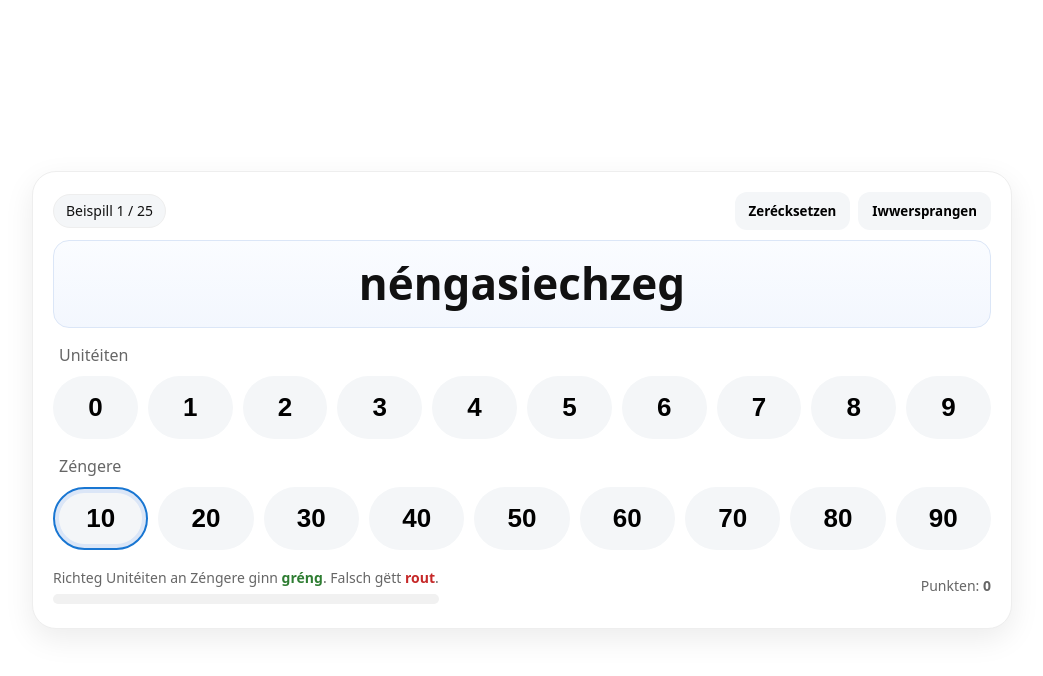
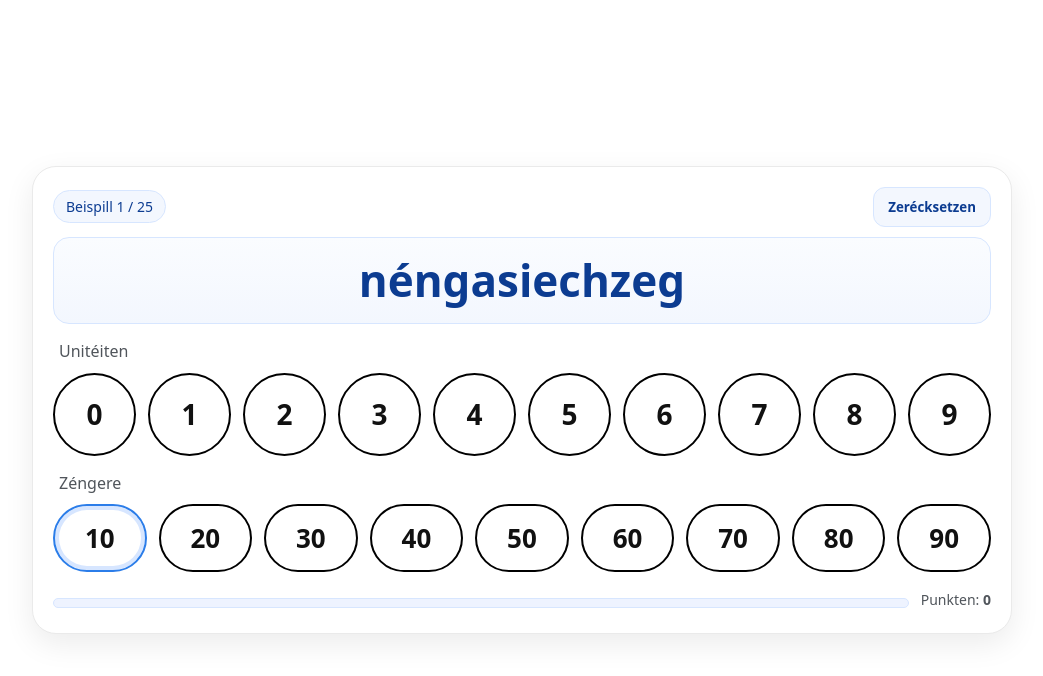
Before and after one commit to albrechtclaire1007/p3zuelen, a plain HTML site: page index.html in a window 1280 px wide. Both pictures are taken after a click on the button "10". Shown: the whole page, without its empty margins (118-1161 px from the left). Drawn offline with Linux system fonts and the light colour scheme; a web font is replaced by a local one.

Commit message:
Update index.html

```diff
--- a/index.html
+++ b/index.html
@@ -3,7 +3,7 @@
 <head>
   <meta charset="UTF-8" />
   <meta name="viewport" content="width=device-width, initial-scale=1.0"/>
-  <title>Zuelen 20–99 (P3) – Unitéiten & Zéngern</title>
+  <title>Zuelen 20–99 (P3) – Unitéiten & Zéngere</title>
   <style>
     @font-face {
       font-family: 'Schoulschrëft';
@@ -14,14 +14,19 @@
 
     :root{
       --bg:#ffffff;
-      --ink:#111;
-      --muted:#666;
+      --ink:#111111;
+      --muted:#50555b;
+
+      /* 👉 P3 blue (adjust if you have a specific hex) */
+      --accent:#2b7de9;
+      --ring:#d7e6ff;
+
       --ok:#2e7d32;
       --bad:#c62828;
-      --accent:#1976d2;
-      --tile:#f4f6f8;
-      --tileHover:#e9eef3;
-      --ring:#dbe6f7;
+
+      --tile:#ffffff;
+      --tileHover:#f6f8fb;
+      --border:#000000; /* black borders for chips */
     }
 
     *{box-sizing:border-box}
@@ -42,7 +47,7 @@
     .app{
       width:min(100%, 980px);
       background:#fff;
-      border:1px solid #eee;
+      border:1px solid #eaeaea;
       border-radius:24px;
       box-shadow:0 10px 30px rgba(0,0,0,.08);
       padding:20px 20px 24px;
@@ -59,18 +64,21 @@
     .badge{
       font-size:14px;
       padding:6px 12px;
-      background:var(--tile);
+      background:#f3f7fe;
       border-radius:999px;
-      border:1px solid #eee;
+      border:1px solid var(--ring);
+      color:#0c3c91;
     }
     .btn{
       border:none;
       border-radius:12px;
       padding:10px 14px;
-      background:var(--tile);
+      background:#f3f7fe;
+      color:#0c3c91;
       cursor:pointer;
       font-family:inherit;
       font-weight:700;
+      border:1px solid var(--ring);
     }
     .btn:hover{ background:var(--tileHover); }
 
@@ -83,11 +91,10 @@
       border-radius:16px;
       background:linear-gradient(180deg,#fafcff,#f3f7fe);
       border:1px solid var(--ring);
+      color:#0c3c91;
     }
 
-    .row{
-      margin:16px 0 6px;
-    }
+    .row{ margin:16px 0 6px; }
     .row .label{
       color:var(--muted);
       font-size:16px;
@@ -96,15 +103,15 @@
 
     .choices{
       display:grid;
-      gap:10px;
+      gap:12px;
     }
     /* Units: 10 circles across on wide screens, wrap nicely on small */
     .choices.units{
-      grid-template-columns: repeat(10, minmax(44px, 1fr));
+      grid-template-columns: repeat(10, minmax(52px, 1fr));
     }
     /* Tens: 9 pills */
     .choices.tens{
-      grid-template-columns: repeat(9, minmax(60px, 1fr));
+      grid-template-columns: repeat(9, minmax(68px, 1fr));
     }
 
     .chip{
@@ -114,39 +121,51 @@
       justify-content:center;
       user-select:none;
       cursor:pointer;
-      padding:14px 0;
-      font-size: clamp(18px, 2.8vw, 26px);
+      font-family:'Schoulschrëft', system-ui, Arial, sans-serif;
       font-weight:800;
       background:var(--tile);
-      transition: transform .06s ease, background .2s ease, border-color .2s ease, color .2s ease, box-shadow .2s ease;
-      border:2px solid transparent;
+      transition: transform .06s ease, background .15s ease, border-color .15s ease, color .15s ease, box-shadow .15s ease;
+      color: var(--ink);
+      /* default border is black */
+      border:2px solid var(--border);
     }
+    /* True circles with white interior & black border */
     .chip.circle{
-      border-radius:999px;
+      aspect-ratio: 1/1;
+      border-radius: 999px;
+      width: 100%;
+      min-width: 48px;
+      min-height: 48px;
+      font-size: clamp(18px, 2.8vw, 28px);
+      background:#ffffff; /* white interior */
     }
+    /* Tens: rounded pills, also white interior & black border */
     .chip.pill{
-      border-radius:999px;
-      padding:14px 10px;
+      border-radius: 999px;
+      padding: 14px 10px;
+      font-size: clamp(18px, 2.6vw, 26px);
+      background:#ffffff; /* white interior */
     }
+
     .chip:hover{
       background:var(--tileHover);
       transform:translateY(-1px);
     }
     .chip.selected{
-      border-color:var(--accent);
       box-shadow:0 0 0 4px var(--ring) inset;
+      border-color: var(--accent);
     }
     .chip.correct{
-      background: #e9f7ee;
-      border-color: var(--ok);
-      color: var(--ok);
-      box-shadow:0 0 0 4px rgba(46,125,50,.12) inset;
+      background: #2e7d32; /* green fill */
+      color: #ffffff;      /* white text for contrast */
+      border-color: var(--border);
+      box-shadow:none;
     }
     .chip.wrong{
-      background:#fdeaea;
-      border-color:var(--bad);
-      color:var(--bad);
-      box-shadow:0 0 0 4px rgba(198,40,40,.12) inset;
+      background:#c62828; /* red fill */
+      color:#ffffff;
+      border-color: var(--border);
+      box-shadow:none;
       animation: shake .18s linear 2;
     }
     @keyframes shake {
@@ -170,16 +189,17 @@
 
     .progress{
       height:10px;
-      background:#f1f1f1;
+      background:#eef3ff;
       border-radius:999px;
       overflow:hidden;
       margin-top:6px;
+      border:1px solid var(--ring);
     }
     .progress > i{
       display:block;
       height:100%;
       width:0%;
-      background: linear-gradient(90deg, #86b7ff, #1976d2);
+      background: linear-gradient(90deg, #86b7ff, var(--accent));
       transition: width .35s ease;
     }
 
@@ -190,6 +210,7 @@
     .done h2{
       margin:0 0 10px;
       font-size: clamp(28px, 4vw, 40px);
+      color:#0c3c91;
     }
     .done p{ margin:4px 0; }
   </style>
@@ -200,7 +221,7 @@
       <div class="badge" id="countBadge">Beispill 1 / 25</div>
       <div style="display:flex; gap:8px;">
         <button class="btn" id="resetBtn" title="Spill nei starten">Zerécksetzen</button>
-        <button class="btn" id="skipBtn" title="Nächst Beispill">Iwwersprangen</button>
+        <!-- Iwwersprangen removed as requested -->
       </div>
     </div>
 
@@ -217,8 +238,7 @@
     </div>
 
     <div class="footer">
-      <div>
-        <div>Richteg Unitéiten an Zéngere ginn <b style="color:var(--ok)">gréng</b>. Falsch gëtt <b style="color:var(--bad)">rout</b>.</div>
+      <div style="min-width:220px; flex:1;">
         <div class="progress" aria-hidden="true"><i id="bar"></i></div>
       </div>
       <div id="scoreText">Punkten: <b id="score">0</b></div>
@@ -235,13 +255,12 @@
   <script>
     // -------------------------
     // CONFIG: Edit examples here
-    // Each item: spelled-out word (Luxembourgish), the unit 0–9, and tens (10–90)
     // -------------------------
     const EXAMPLES = [
       { word: "néngasiechzeg", unit: 9, tens: 60 }, // your example
       { word: "dräiandrësseg", unit: 3, tens: 30 },
       { word: "véieravéierzeg", unit: 4, tens: 40 },
-      { word: "fënnefafofzeg", unit: 5, tens: 50 },
+      { word: "fënneffofzeg", unit: 5, tens: 50 },
       { word: "siwenasiwwenzeg", unit: 7, tens: 70 },
       { word: "achtanachtzeg", unit: 8, tens: 80 },
       { word: "eenanzwanzeg", unit: 1, tens: 20 },
@@ -274,12 +293,10 @@
     const tensEl   = document.getElementById('tens');
     const barEl    = document.getElementById('bar');
     const scoreEl  = document.getElementById('score');
-    const scoreTxt = document.getElementById('scoreText');
     const countBadge = document.getElementById('countBadge');
     const endScreen  = document.getElementById('endScreen');
     const finalScore = document.getElementById('finalScore');
     const resetBtn   = document.getElementById('resetBtn');
-    const skipBtn    = document.getElementById('skipBtn');
     const againBtn   = document.getElementById('againBtn');
 
     // -------------------------
@@ -302,14 +319,13 @@
     }
 
     function makeDeck(){
-      // Pick TOTAL unique examples; if EXAMPLES has > TOTAL, sample randomly
       const pool = [...EXAMPLES];
       shuffle(pool);
       return pool.slice(0, TOTAL);
     }
 
     function renderNumberRows(){
-      // Units 0–9 as circles
+      // Units 0–9 as true circles
       unitsEl.innerHTML = '';
       for(let u=0; u<=9; u++){
         const btn = document.createElement('button');
@@ -317,6 +333,7 @@
         btn.textContent = String(u);
         btn.setAttribute('data-unit', String(u));
         btn.addEventListener('click', onUnitClick);
+        btn.setAttribute('aria-label', `Unitéit ${u}`);
         unitsEl.appendChild(btn);
       }
       // Tens 10..90 as pills
@@ -327,6 +344,7 @@
         btn.textContent = String(t);
         btn.setAttribute('data-tens', String(t));
         btn.addEventListener('click', onTensClick);
+        btn.setAttribute('aria-label', `Zéngere ${t}`);
         tensEl.appendChild(btn);
       }
     }
@@ -354,7 +372,7 @@
 
     function flash(el, cls){
       el.classList.add(cls);
-      setTimeout(()=> el.classList.remove(cls), 300);
+      setTimeout(()=> el.classList.remove(cls), 250);
     }
 
     function onUnitClick(e){
@@ -362,7 +380,6 @@
       const el = e.currentTarget;
       if (lockedUnit) return;
 
-      // clear previous selection style
       [...unitsEl.children].forEach(btn => btn.classList.remove('selected'));
       el.classList.add('selected');
 
@@ -372,11 +389,11 @@
       const correct = deck[idx].unit;
       if (choice === correct){
         el.classList.remove('selected');
-        el.classList.add('correct'); // stay green
+        el.classList.add('correct'); // green fill
         lockedUnit = true;
         maybeAdvance();
       } else {
-        flash(el,'wrong'); // brief red
+        flash(el,'wrong'); // red fill flash
       }
     }
 
@@ -404,8 +421,7 @@
 
     function maybeAdvance(){
       if (lockedUnit && lockedTens){
-        // Only award a point when both are correct (one point per card)
-        score += 1;
+        score += 1; // one point per completed card
         updateHUD();
         setTimeout(()=>{
           idx += 1;
@@ -414,7 +430,7 @@
           } else {
             showCard();
           }
-        }, 450); // short pause before next
+        }, 420);
       }
     }
 
@@ -422,7 +438,6 @@
       wordEl.textContent = "—";
       endScreen.style.display = "block";
       finalScore.textContent = String(score);
-      // Dim choice rows
       [...unitsEl.children, ...tensEl.children].forEach(b=>{
         b.disabled = true;
         b.style.opacity = .5;
@@ -432,9 +447,8 @@
       countBadge.textContent = `Fäerdeg / ${TOTAL}`;
     }
 
-    function reset(enableSameOrder=false){
+    function reset(){
       endScreen.style.display = "none";
-      // re-enable buttons
       [...unitsEl.children, ...tensEl.children].forEach(b=>{
         b.disabled = false;
         b.style.opacity = 1;
@@ -442,25 +456,17 @@
       });
       score = 0;
       idx = 0;
-      deck = enableSameOrder && deck.length ? [...deck] : makeDeck();
+      deck = makeDeck();
       showCard();
     }
 
     // Controls
-    resetBtn.addEventListener('click', ()=> reset(false));
-    skipBtn.addEventListener('click', ()=>{
-      if (idx < TOTAL-1){
-        idx += 1;
-        showCard();
-      } else {
-        finish();
-      }
-    });
-    againBtn?.addEventListener('click', ()=> reset(false));
+    resetBtn.addEventListener('click', reset);
+    againBtn?.addEventListener('click', reset);
 
     // Init
     renderNumberRows();
-    reset(false);
+    reset();
   </script>
 </body>
 </html>
```
